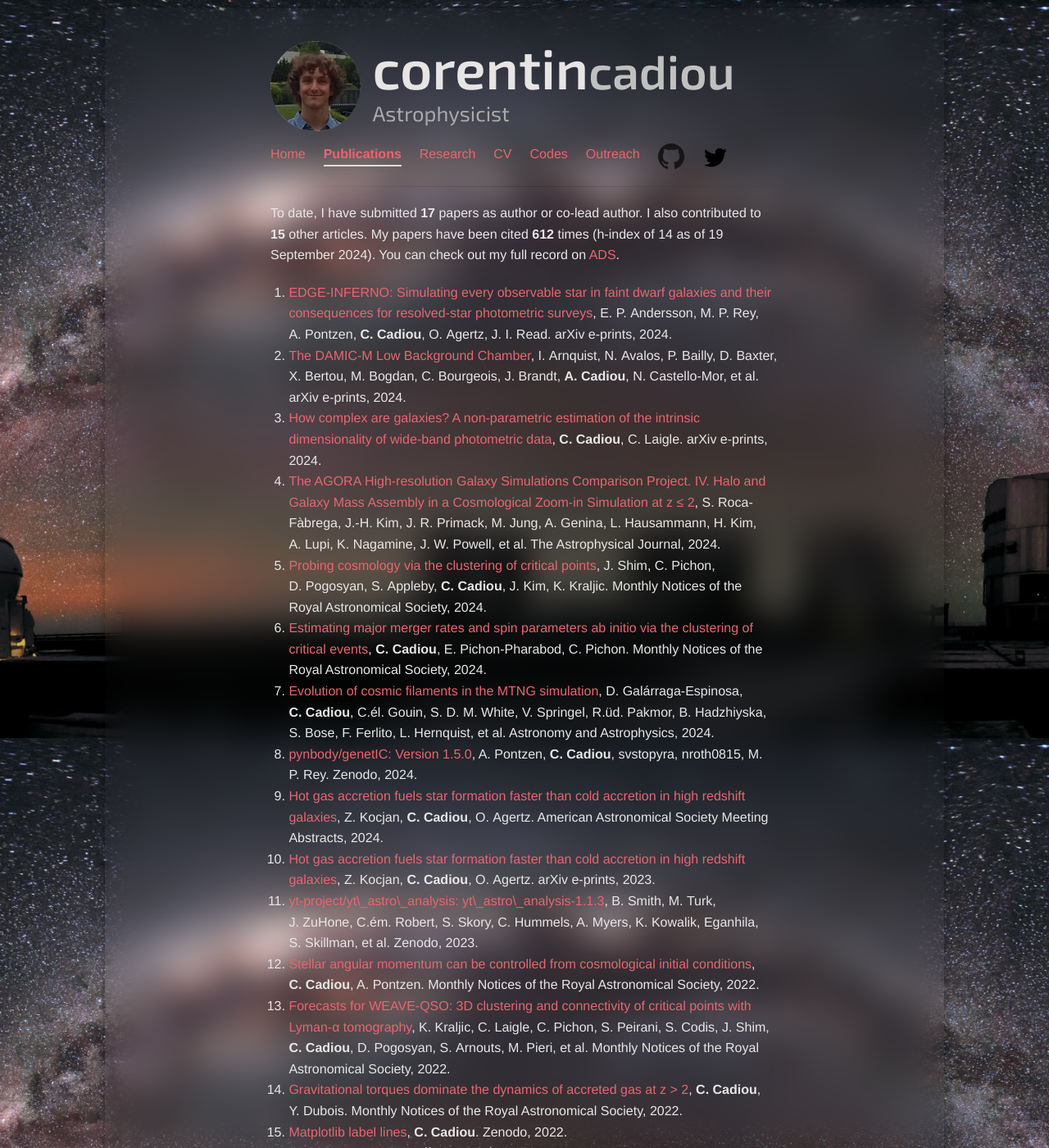
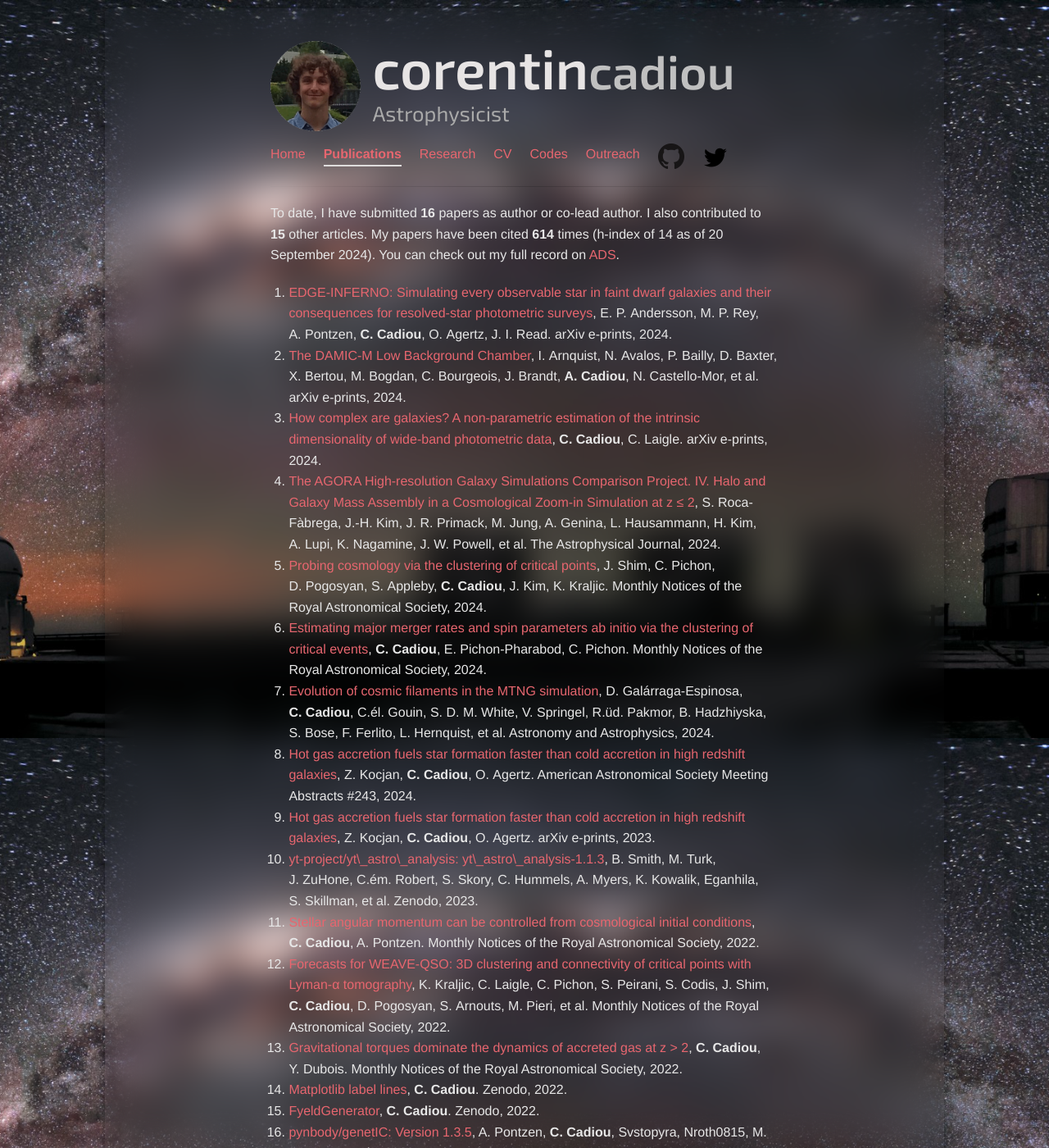
Before and after one commit to cphyc/cphyc.github.io, a Jekyll site: the page built from publications/index.html, in a window 1280 px wide and 1400 px high. Shown: the whole window at 82% size. Built offline with Jekyll 4.4.1, drawn with Linux system fonts in a browser that asks for light colours; nearby versions of some CDN libraries.

Commit message:
chore: autopublish 2024-09-20T00:01:45Z

```diff
--- a/publications/index.html
+++ b/publications/index.html
@@ -6,9 +6,9 @@ description: My Publications
 ---
 
 <p>
-  To date, I have submitted <b>17</b> papers as author or co-lead author.
+  To date, I have submitted <b>16</b> papers as author or co-lead author.
   I also contributed to <b>15</b> other articles.
-  My papers have been cited <b>612</b> times (h-index of 14 as of 19 September 2024).
+  My papers have been cited <b>614</b> times (h-index of 14 as of 20 September 2024).
   You can check out my full record on <a href="https://ui.adsabs.harvard.edu/search/q=((author%3A%22Cadiou%2C%20C%22))%20-bibstem%3A%22zndo%22%20collection%3Aastronomy&sort=date%20desc%2C%20bibcode%20desc&p_=0" target="_blank">ADS</a>.
 </p>
 <ol>
@@ -209,27 +209,6 @@ description: My Publications
   </li>
 
   <li>
-    <a href="https://arxiv.org/abs/">pynbody/genetIC: Version 1.5.0</a>,
-
-
-      A.&nbsp;Pontzen,
-
-    <b>
-      C.&nbsp;Cadiou</b>,
-
-
-      svstopyra,
-
-
-      nroth0815,
-
-
-      M. P.&nbsp;Rey.
-
-    Zenodo, 2024.
-  </li>
-
-  <li>
     <a href="https://arxiv.org/abs/">Hot gas accretion fuels star formation faster than cold accretion in high redshift galaxies</a>,
 
 
@@ -241,7 +220,7 @@ description: My Publications
 
       O.&nbsp;Agertz.
 
-    American Astronomical Society Meeting Abstracts, 2024.
+    American Astronomical Society Meeting Abstracts #243, 2024.
   </li>
 
   <li>
```
